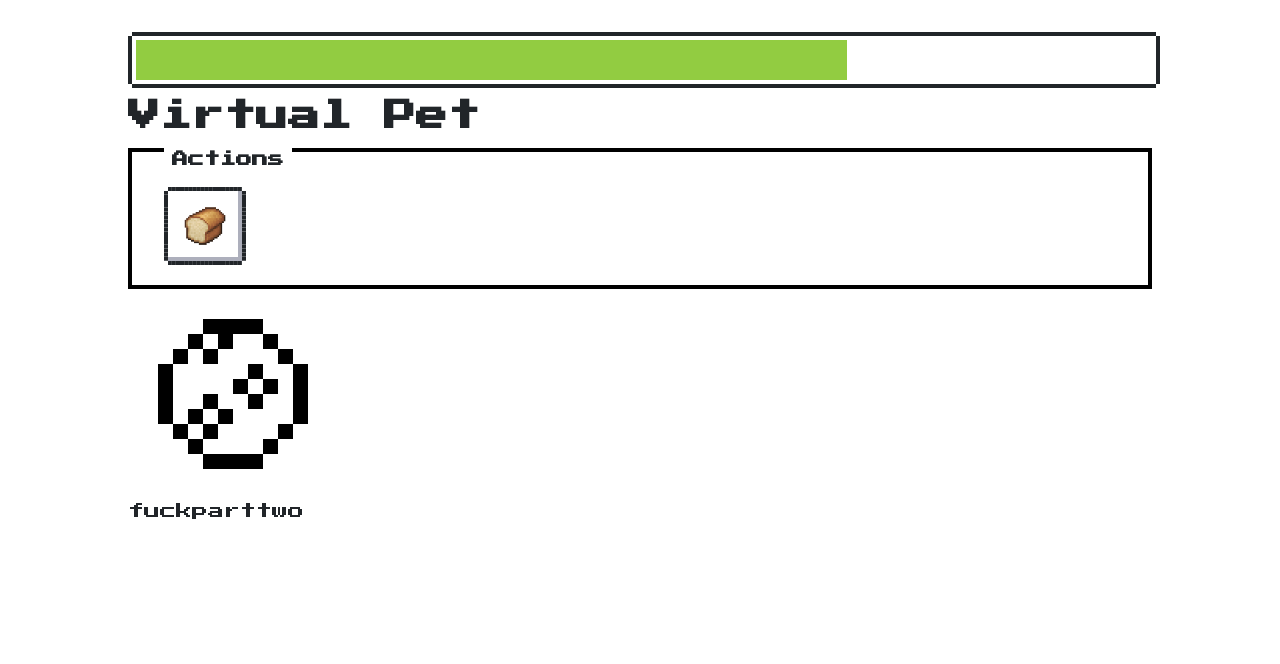
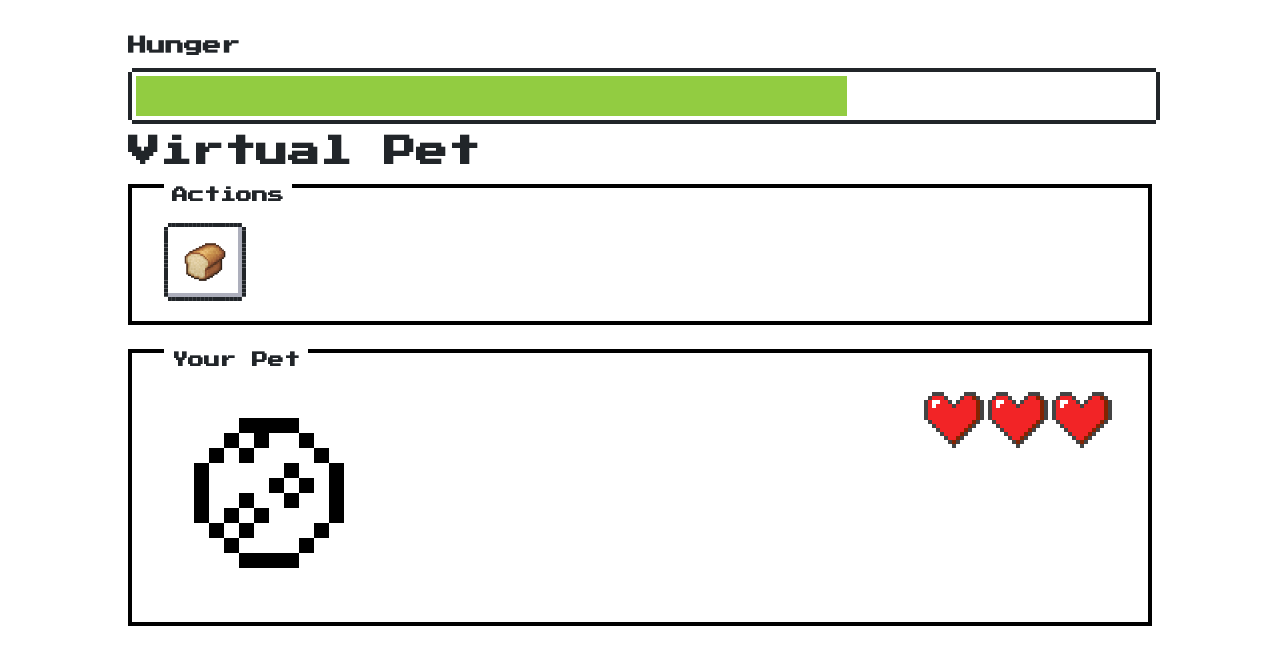
Before and after one commit to seraphina-b/virtual-pets, a React (Create React App) app in the folder react/: page /pet in a window 1280 px wide. Shown: the top 664 px of the page. Built offline with nearby package versions, Linux system fonts and the light colour scheme.

Commit message:
New icons, components, functionality.

```diff
--- a/react/src/App.css
+++ b/react/src/App.css
@@ -14,3 +14,7 @@ button img {
     width: 50px;
     height: 50px;
 }
+
+i {
+  float: right;
+}
--- a/react/src/views/Pet/Header.js
+++ b/react/src/views/Pet/Header.js
@@ -12,7 +12,6 @@ class Header extends React.Component {
                 <section className="nes-container with-title">
                   <h3 className="title">Actions</h3>
                   <button className="nes-btn"> <img src={bread} alt="Bread icon"/></button>
-
                 </section>
             </div>
         )
--- a/react/src/views/Pet/Pet.js
+++ b/react/src/views/Pet/Pet.js
@@ -7,18 +7,29 @@ import eggStage from "../.././images/lifeStages/eggStage.png";
 class Pet extends React.Component {
     constructor(props) {
         super(props);
-        this.state ={};
+        this.state ={
+
+        };
     }
+
 
     render() {
         return (
         <body>
+          <h3>Hunger</h3>
           <progress className="nes-progress is-success" max="10" value="7"/>
           <h1>Virtual Pet</h1>
           <Header></Header>
-    {/* <button type="button" className="nes-btn is-primary">Create New Pet</button> */}
-          <img src={eggStage} alt="Egg tamagotchi"></img>
-          <Footer></Footer>
+          <br></br>
+          <section className="nes-container with-title">
+            <h3 className="title">Your Pet</h3>
+            <i className="nes-icon heart is-large"></i>
+            <i className="nes-icon heart is-large"></i>
+            <i className="nes-icon heart is-large"></i>
+            <img src={eggStage} alt="Egg tamagotchi"></img>
+          </section>
+
+
           </body>
         )
     }
```
Also changed, not shown: 1 other file (tests, documents, lock files or other folders).
